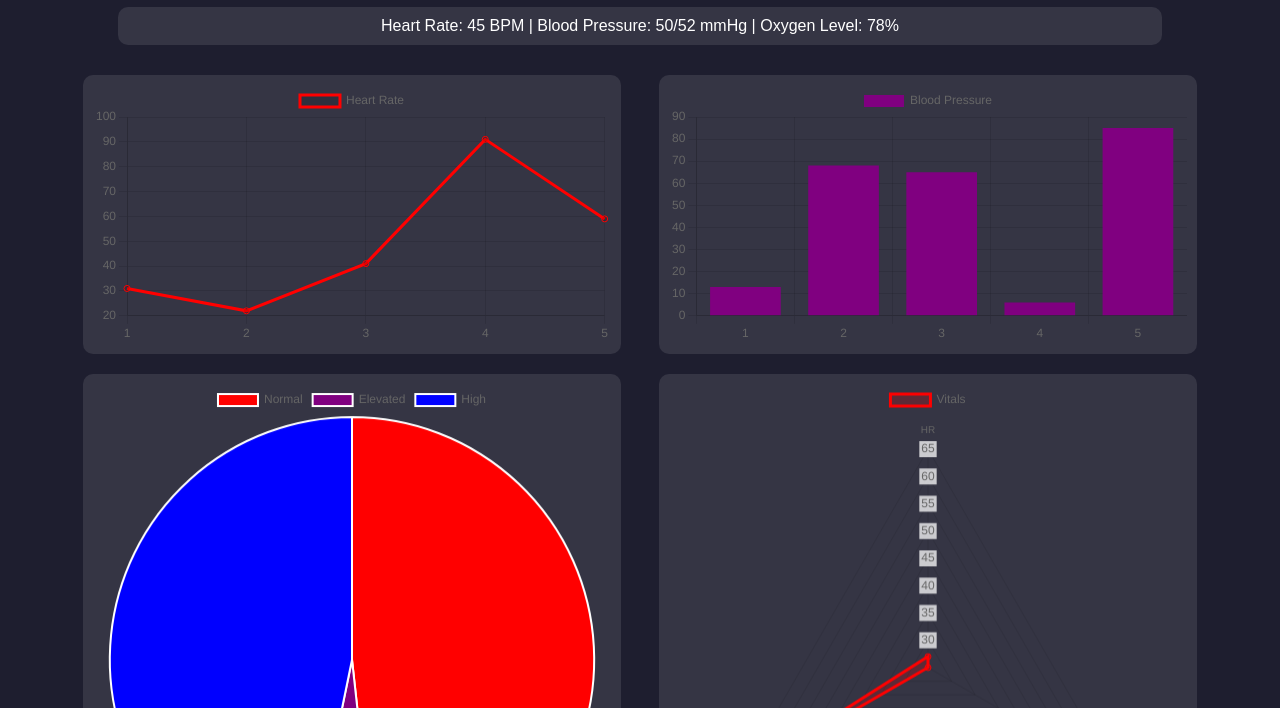
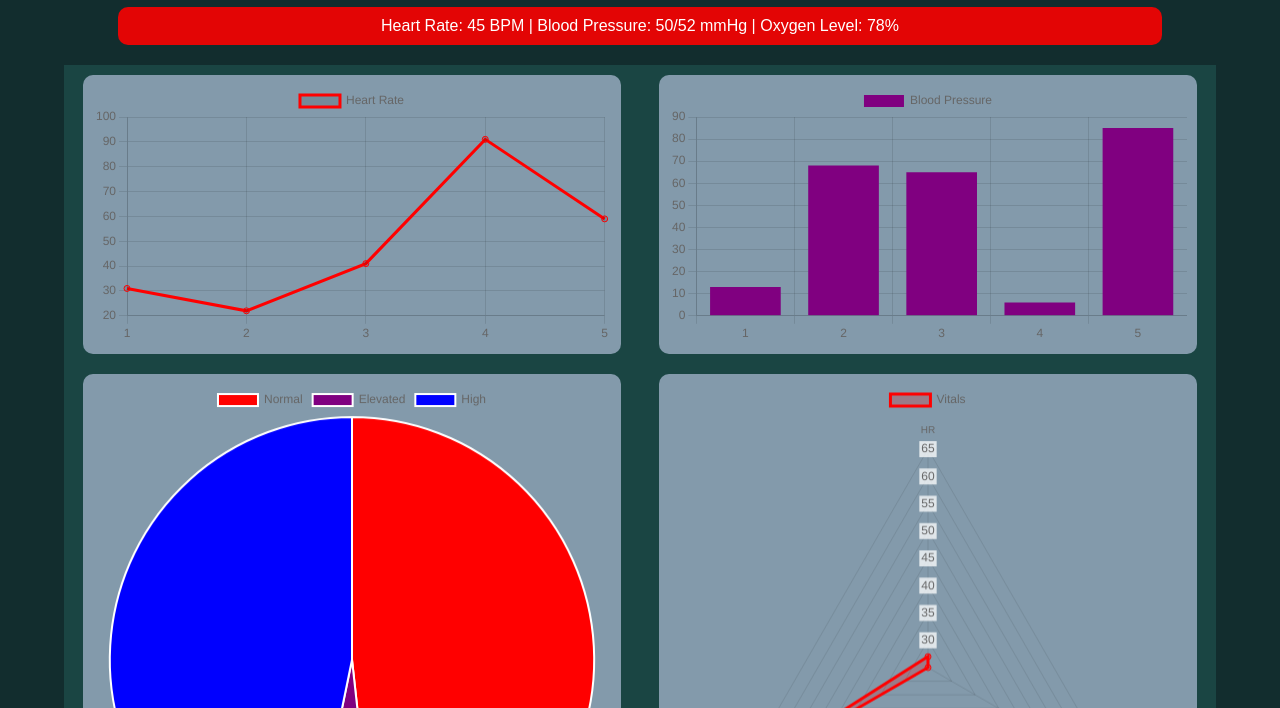
Before and after one commit to devnepsea/EDGE-APP, a plain HTML site: page dashboard.html in a window 1280 px wide. Shown: the part 92-800 px from the top of the page. Drawn offline with nearby package versions, Linux system fonts and the light colour scheme.

Commit message:
Added index.html and dashboard.html

```diff
--- a/frontend.html
+++ b/dashboard.html
@@ -9,7 +9,7 @@
             font-family: Arial, sans-serif;
             margin: 0;
             padding: 0;
-            background: #1e1e2f;
+            background: #122d2e;
             color: white;
             text-align: center;
         }
@@ -22,21 +22,24 @@
         .container {
             width: 90%;
             margin: 20px auto;
+
         }
         .chart-container {
             display: flex;
             flex-wrap: wrap;
             justify-content: space-around;
+            background-color: #1d4e4abe;
         }
         .chart-box {
             width: 45%;
-            background: rgba(255, 255, 255, 0.1);
+            background: rgba(181, 195, 221, 0.678);
             padding: 10px;
             margin: 10px;
             border-radius: 10px;
+            color: #ddd;
         }
         .health-data {
-            background: rgba(255, 255, 255, 0.1);
+            background: rgba(248, 2, 2, 0.911);
             padding: 10px;
             margin: 10px auto;
             width: 80%;
```
Also changed, not shown: index.html (renamed from login.html, +3 -3 lines).
